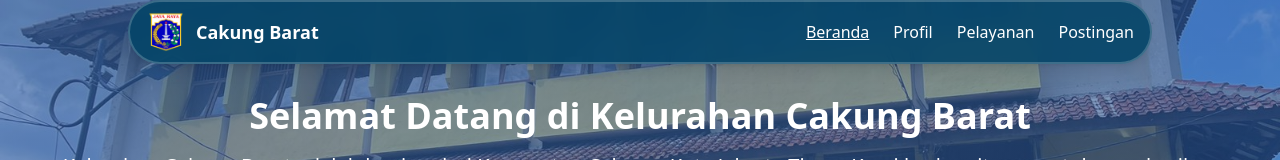
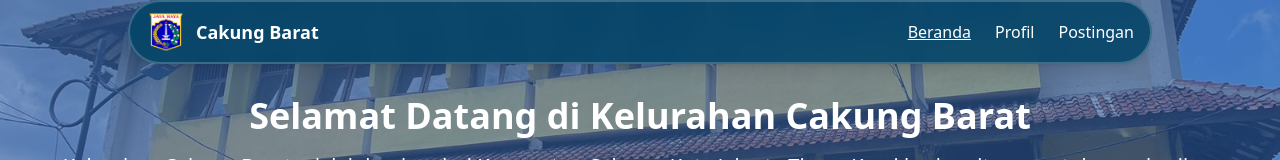
Before and after one commit to tsfarizi/cakung-barat, a React (Vite) app: page / in a window 1280 px wide. Shown: the top 160 px of the page. Built offline with nearby package versions, Linux system fonts and the light colour scheme; no server answers.

Commit message:
feat: add responsive Header component with navigation, scroll effects, and animations.

```diff
--- a/src/components/Header.tsx
+++ b/src/components/Header.tsx
@@ -88,13 +88,13 @@ const Header: React.FC = () => {
             >
               <NavLink to="/profil" className={({ isActive }) => `transition-colors duration-300 ${isActive ? 'underline' : 'hover:text-accent'}`}>Profil</NavLink>
             </motion.li>
-            <motion.li
+            {/* <motion.li
               whileHover={{ scale: 1.05 }}
               whileTap={{ scale: 0.95 }}
               transition={{ type: "spring", stiffness: 400, damping: 10 }}
             >
               <NavLink to="/pelayanan" className={({ isActive }) => `transition-colors duration-300 ${isActive ? 'underline' : 'hover:text-accent'}`}>Pelayanan</NavLink>
-            </motion.li>
+            </motion.li> */}
             <motion.li
               whileHover={{ scale: 1.05 }}
               whileTap={{ scale: 0.95 }}
@@ -147,7 +147,7 @@ const Header: React.FC = () => {
               >
                 <NavLink to="/profil" onClick={() => setIsMenuOpen(false)} className={({ isActive }) => `transition-colors duration-300 ${isActive ? 'underline' : 'hover:text-accent'}`}>Profil</NavLink>
               </motion.li>
-              <motion.li
+              {/* <motion.li
                 initial={{ opacity: 0, y: -10 }}
                 animate={{ opacity: 1, y: 0 }}
                 transition={{ duration: 0.3, delay: 0.3 }}
@@ -155,7 +155,7 @@ const Header: React.FC = () => {
                 whileTap={{ scale: 0.95 }}
               >
                 <NavLink to="/pelayanan" onClick={() => setIsMenuOpen(false)} className={({ isActive }) => `transition-colors duration-300 ${isActive ? 'underline' : 'hover:text-accent'}`}>Pelayanan</NavLink>
-              </motion.li>
+              </motion.li> */}
               <motion.li
                 initial={{ opacity: 0, y: -10 }}
                 animate={{ opacity: 1, y: 0 }}
```
